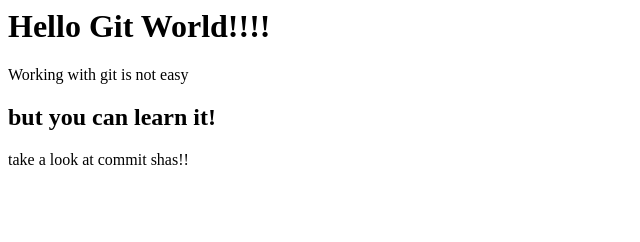
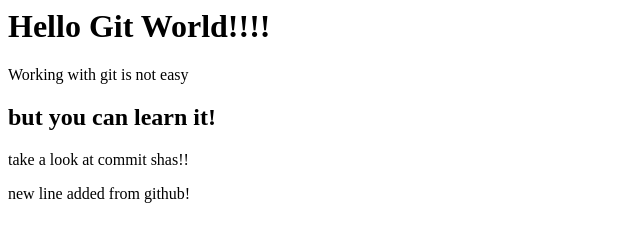
Before and after one commit to JuliaBlake1101/GitGithubMasterclass, a plain HTML site: page index.html in a window 1280 px wide. Shown: the whole page, without its empty margins (0-640 px from the left). Drawn offline with Linux system fonts and the light colour scheme.

Commit message:
Update index.html
added new line of code from github

```diff
--- a/index.html
+++ b/index.html
@@ -9,3 +9,7 @@
 <div>
     <p>take a look at commit shas!!</p>
 </div>
+
+<div>
+    <p>new line added from github!</p>
+</div>
```
